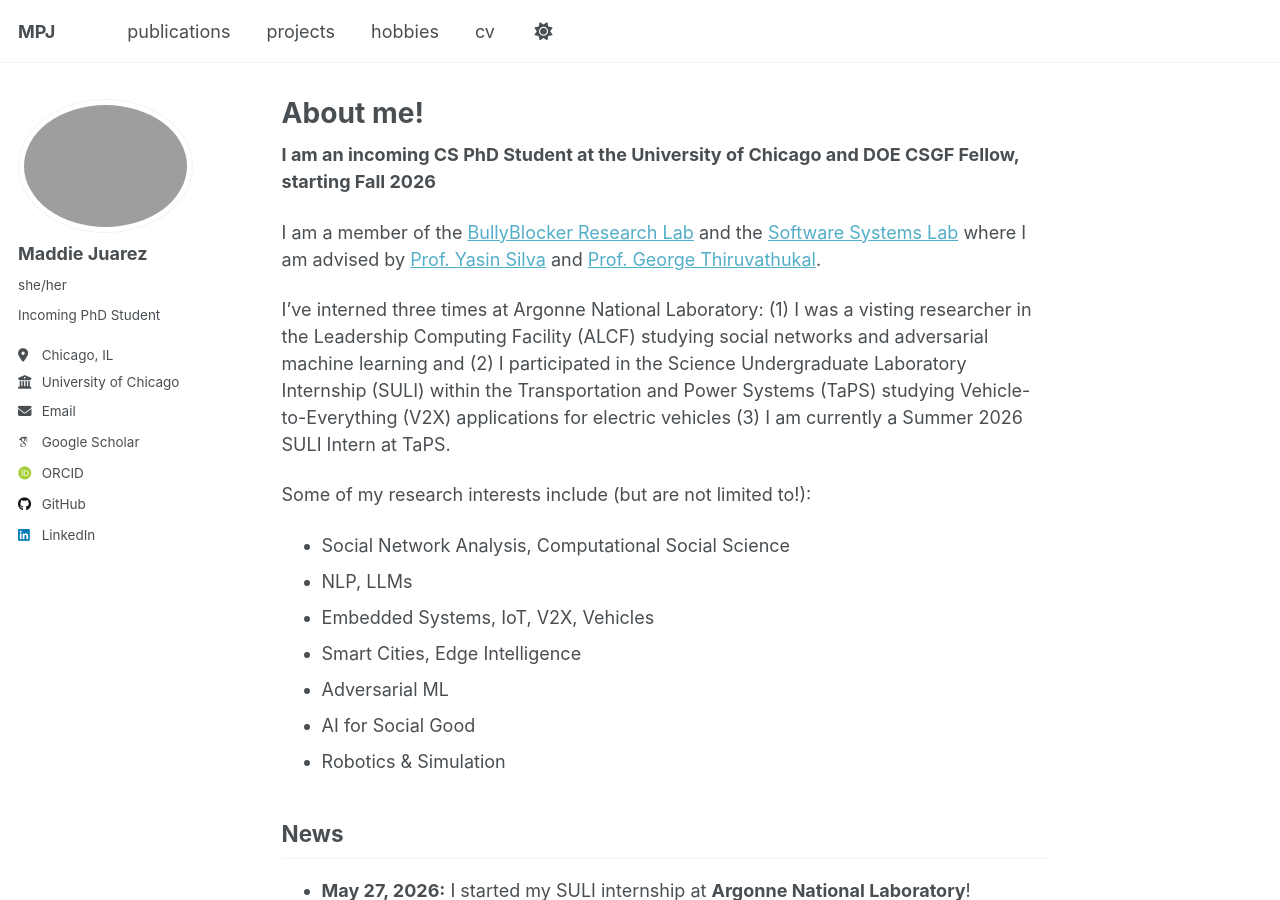
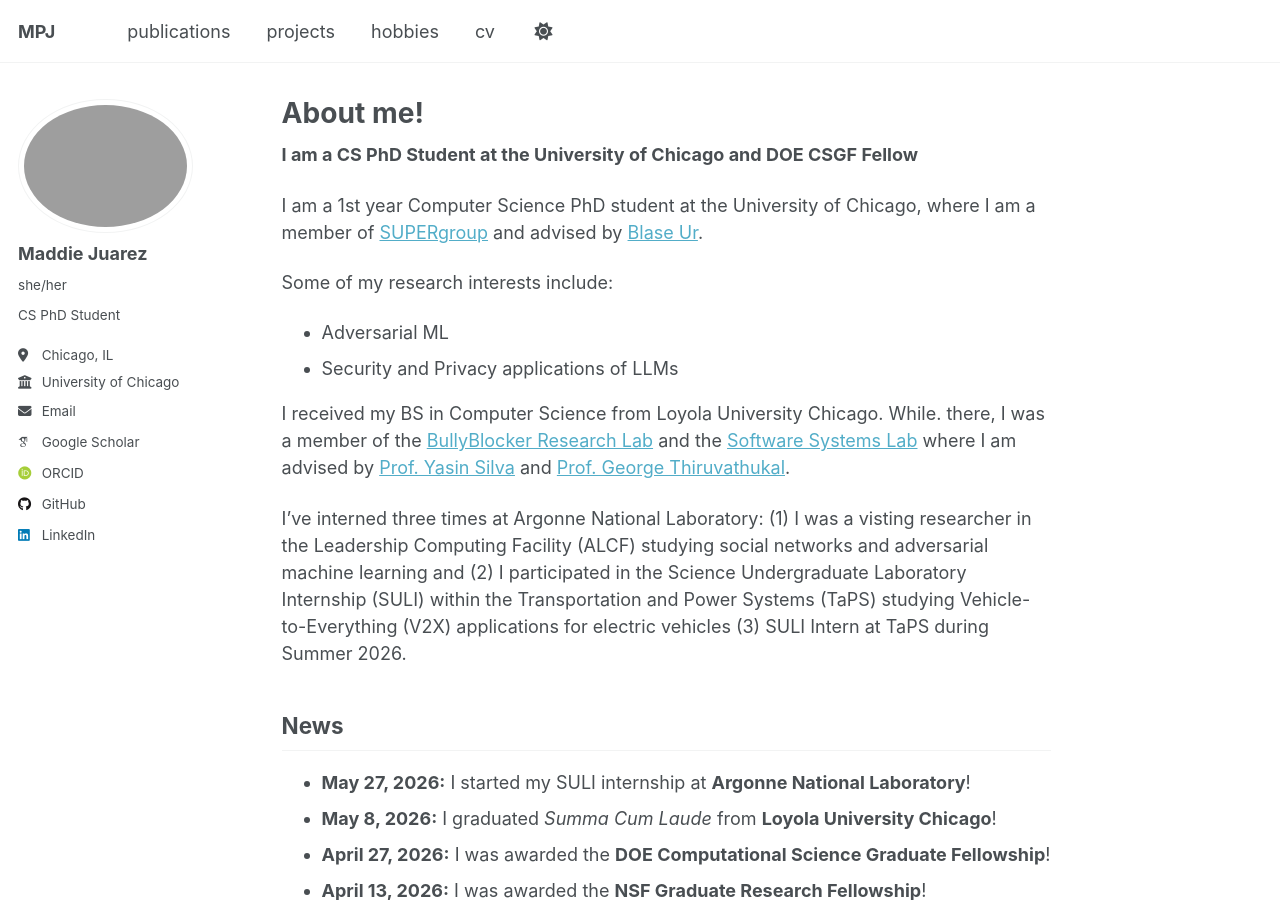
Before and after one commit to mjuarez4/mjuarez4.github.io, a Jekyll site: the page built from _pages/about.md, in a window 1280 px wide and 900 px high. Built offline with Jekyll 4.4.1, drawn with Linux system fonts in a browser that asks for light colours; some web fonts are replaced; a script that is not in the unit is left out.

Commit message:
updates oct 2026

```diff
--- a/_config.yml
+++ b/_config.yml
@@ -26,7 +26,7 @@ author:
   avatar           : "avatar.png"
   name             :  "Maddie Juarez"
   pronouns         : "she/her"
-  bio              : "Incoming PhD Student"
+  bio              : "CS PhD Student"
   location         : "Chicago, IL"
   employer         : "University of Chicago"
   uri              : # URL
--- a/_pages/about.md
+++ b/_pages/about.md
@@ -6,22 +6,18 @@ redirect_from:
   - /about/
   - /about.html
 ---
-**I am an incoming CS PhD Student at the University of Chicago and DOE CSGF Fellow, starting Fall 2026**
+**I am a CS PhD Student at the University of Chicago and DOE CSGF Fellow**
 
-I am a member of the [BullyBlocker Research Lab](https://ysilva.cs.luc.edu/BullyBlocker/) and the [Software Systems Lab](https://ssl.cs.luc.edu/) where I am advised by [Prof. Yasin Silva](https://ysilva.cs.luc.edu/) and [Prof. George Thiruvathukal](https://gkt.sh/).
+I am a 1st year Computer Science PhD student at the University of Chicago, where I am a member of [SUPERgroup](https://super.cs.uchicago.edu/) and advised by [Blase Ur](https://www.blaseur.com/).
 
-I've interned three times at Argonne National Laboratory: (1) I was a visting researcher in the Leadership Computing Facility (ALCF) studying social networks and adversarial machine learning and (2) I participated in the Science Undergraduate Laboratory Internship (SULI) within the Transportation and Power Systems (TaPS) studying Vehicle-to-Everything (V2X) applications for electric vehicles (3) I am currently a Summer 2026 SULI Intern at TaPS.
-
-Some of my research interests include (but are not limited to!):
-- Social Network Analysis, Computational Social Science
-- NLP, LLMs
-- Embedded Systems, IoT, V2X, Vehicles
-- Smart Cities, Edge Intelligence
+Some of my research interests include:
 - Adversarial ML
-- AI for Social Good
-- Robotics & Simulation
+- Security and Privacy applications of LLMs
 
 
+I received my BS in Computer Science from Loyola University Chicago. While. there, I was a member of the [BullyBlocker Research Lab](https://ysilva.cs.luc.edu/BullyBlocker/) and the [Software Systems Lab](https://ssl.cs.luc.edu/) where I am advised by [Prof. Yasin Silva](https://ysilva.cs.luc.edu/) and [Prof. George Thiruvathukal](https://gkt.sh/).
+
+I've interned three times at Argonne National Laboratory: (1) I was a visting researcher in the Leadership Computing Facility (ALCF) studying social networks and adversarial machine learning and (2) I participated in the Science Undergraduate Laboratory Internship (SULI) within the Transportation and Power Systems (TaPS) studying Vehicle-to-Everything (V2X) applications for electric vehicles (3) SULI Intern at TaPS during Summer 2026.
 
 ## News
 - **May 27, 2026:** I started my SULI internship at **Argonne National Laboratory**!
--- a/_pages/hobbies.html
+++ b/_pages/hobbies.html
@@ -75,10 +75,6 @@ author_profile: true
     <img src="../files/hobbies/running/IMG_2495.JPEG" alt="Another Piece">
     <p>Hot Chocolate Run 15k - November 2025</p>
   </div>
-    <div class="art-item">
-    <img src="../files/hobbies/running/IMG_3559.JPG" alt="Beethoven Portrait">
-    <p>Shamrock Shuffle 8k - March 2026</p>
-  </div>
 
 
 
@@ -86,7 +82,7 @@ author_profile: true
 
 
 <h1>reading</h1>
-<p>I read a lot. This section will get rotated. My favorites are listed below. I am currently reading Brave New World.</p>
+<p>I read a lot. This section will get rotated. My favorites are listed below. I am currently reading Klara and the Sun.</p>
 
 
 <div class="section">
```
Also changed, not shown: 1 other file.
